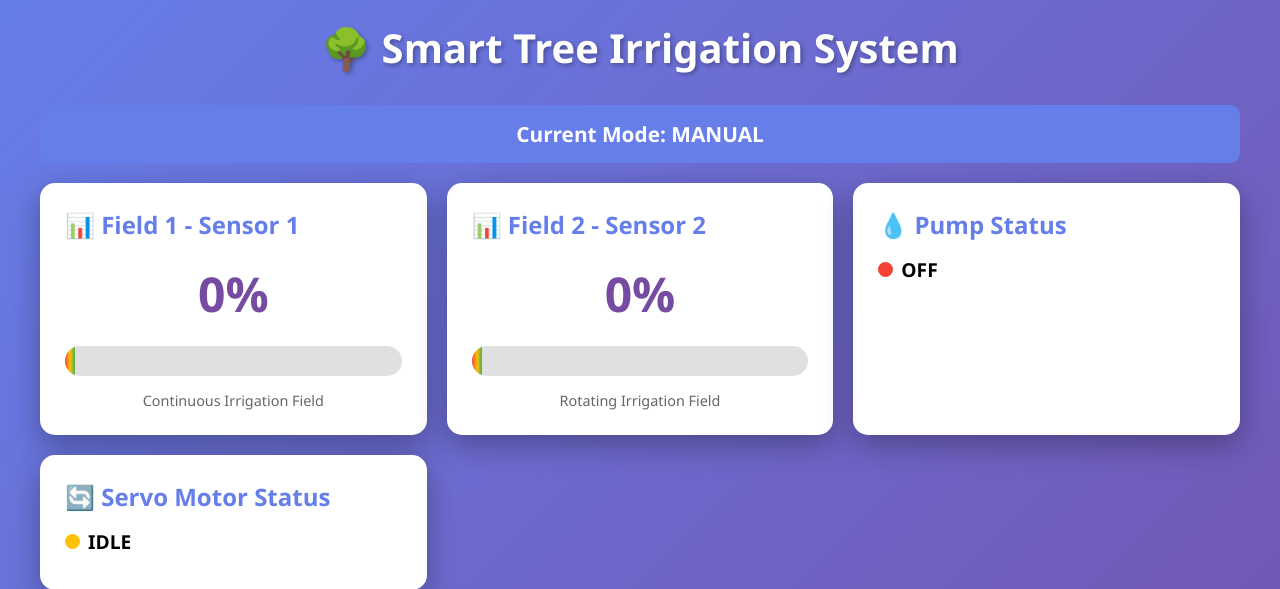
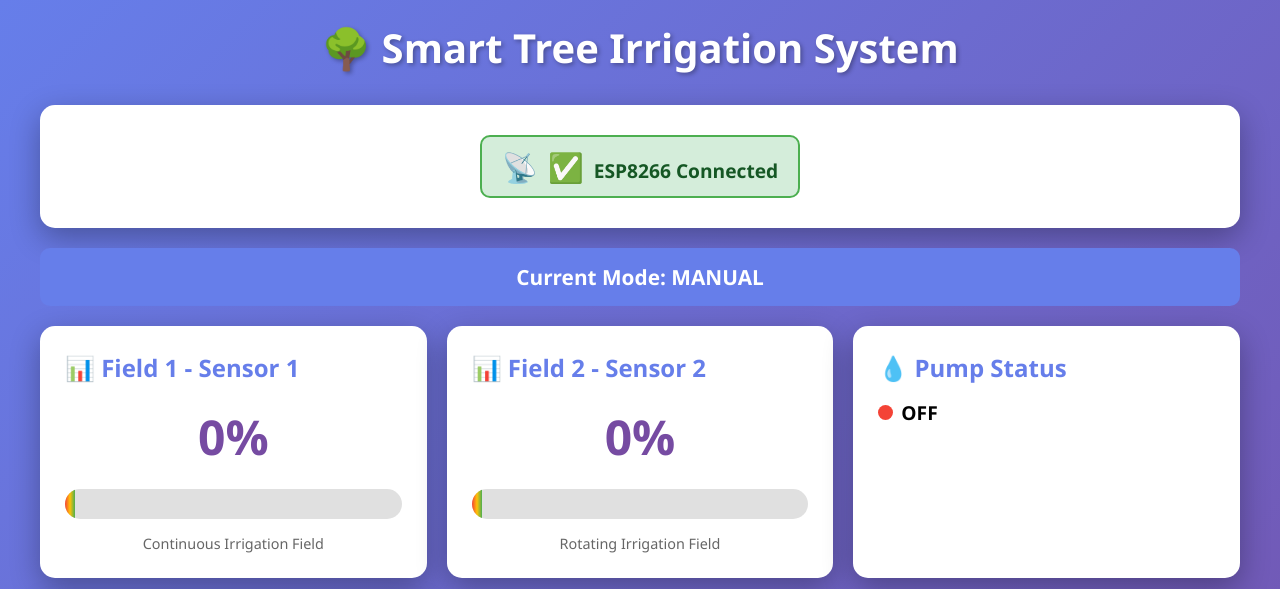
Before and after one commit to safiullah-foragy/Iot_smart_Tree_irrigation_and-monitoring_system, a Flask app: page / in a window 1280 px wide. Shown: the top 589 px of the page. Run offline with Flask 3, Linux system fonts and the light colour scheme.

Commit message:
Add ESP8266 connection status monitoring with offline detection

```diff
--- a/app.py
+++ b/app.py
@@ -1,6 +1,6 @@
 from flask import Flask, jsonify, request, render_template
 from flask_cors import CORS
-from datetime import datetime
+from datetime import datetime, timedelta
 import threading
 import time
 
@@ -15,11 +15,16 @@ system_state = {
     'servo_state': 'IDLE',  # IDLE, STATE1 (180 deg), STATE2 (rotating)
     'control_mode': 'MANUAL',  # MANUAL or AUTO
     'last_update': datetime.now().isoformat(),
+    'last_esp_update': datetime.now(),  # Track ESP8266 last communication
+    'esp_connected': True,  # Connection status
     'auto_mode_active': False,
     'manual_mode_active': True,
     'field1_active': False,
     'field2_active': False
 }
+
+# ESP8266 connection timeout (seconds)
+ESP_TIMEOUT = 15  # Consider offline if no data for 15 seconds
 
 # Thresholds for auto mode
 MOISTURE_THRESHOLD_LOW = 30  # Below this, irrigation needed
@@ -37,7 +42,16 @@ def index():
 def get_status():
     """Get current system status"""
     with state_lock:
-        return jsonify(system_state)
+        # Check if ESP8266 is still connected
+        time_since_update = (datetime.now() - system_state['last_esp_update']).total_seconds()
+        system_state['esp_connected'] = time_since_update < ESP_TIMEOUT
+
+        # Create response with connection status
+        response = system_state.copy()
+        response['last_esp_update'] = system_state['last_esp_update'].isoformat()
+        response['seconds_since_update'] = int(time_since_update)
+
+        return jsonify(response)
 
 @app.route('/api/sensor_data', methods=['POST'])
 def receive_sensor_data():
@@ -49,6 +63,8 @@ def receive_sensor_data():
             system_state['sensor1_moisture'] = data.get('sensor1', 0)
             system_state['sensor2_moisture'] = data.get('sensor2', 0)
             system_state['last_update'] = datetime.now().isoformat()
+            system_state['last_esp_update'] = datetime.now()  # Update ESP connection timestamp
+            system_state['esp_connected'] = True  # Mark as connected
 
         # If auto mode is active, process the logic
         if system_state['auto_mode_active']:
@@ -200,6 +216,10 @@ def auto_control_logic():
 def get_esp_commands():
     """ESP8266 polls this endpoint to get commands"""
     with state_lock:
+        # Update ESP connection timestamp when it polls for commands
+        system_state['last_esp_update'] = datetime.now()
+        system_state['esp_connected'] = True
+
         commands = {
             'pump': system_state['pump_status'],
             'servo': system_state['servo_state'],
--- a/templates/index.html
+++ b/templates/index.html
@@ -262,6 +262,62 @@
             color: white;
             font-weight: bold;
         }
+
+        .connection-status {
+            background: white;
+            border-radius: 15px;
+            padding: 20px;
+            box-shadow: 0 10px 30px rgba(0,0,0,0.3);
+            margin-bottom: 20px;
+            text-align: center;
+        }
+
+        .connection-indicator {
+            display: inline-flex;
+            align-items: center;
+            font-size: 1.2em;
+            font-weight: bold;
+            padding: 10px 20px;
+            border-radius: 10px;
+            margin: 10px 0;
+        }
+
+        .connection-online {
+            background: #d4edda;
+            color: #155724;
+            border: 2px solid #4CAF50;
+        }
+
+        .connection-offline {
+            background: #f8d7da;
+            color: #721c24;
+            border: 2px solid #f44336;
+            animation: blink 1.5s ease-in-out infinite;
+        }
+
+        @keyframes blink {
+            0%, 100% { opacity: 1; }
+            50% { opacity: 0.6; }
+        }
+
+        .connection-icon {
+            font-size: 1.5em;
+            margin-right: 10px;
+        }
+
+        .offline-warning {
+            background: #fff3cd;
+            color: #856404;
+            padding: 15px;
+            border-radius: 10px;
+            margin-top: 15px;
+            border: 2px solid #ffc107;
+            display: none;
+        }
+
+        .offline-warning.show {
+            display: block;
+        }
     </style>
 </head>
 <body>
@@ -270,6 +326,18 @@
 
         <!-- Alert Messages -->
         <div id="alertContainer"></div>
+
+        <!-- ESP8266 Connection Status -->
+        <div class="connection-status">
+            <div class="connection-indicator" id="connectionStatus">
+                <span class="connection-icon">📡</span>
+                <span id="connectionText">Checking connection...</span>
+            </div>
+            <div class="offline-warning" id="offlineWarning">
+                ⚠️ <strong>Device Offline:</strong> ESP8266 is not responding. Please check if the device is powered on and WiFi connection is stable.
+                <br><small>Last communication: <span id="lastCommTime">Unknown</span></small>
+            </div>
+        </div>
 
         <!-- Current Mode Display -->
         <div class="current-mode" id="currentMode">
@@ -388,6 +456,27 @@
             try {
                 const response = await fetch(`${API_BASE}/api/status`);
                 const data = await response.json();
+
+                // Update ESP8266 connection status
+                const connectionStatus = document.getElementById('connectionStatus');
+                const connectionText = document.getElementById('connectionText');
+                const offlineWarning = document.getElementById('offlineWarning');
+                const lastCommTime = document.getElementById('lastCommTime');
+
+                if (data.esp_connected) {
+                    connectionStatus.className = 'connection-indicator connection-online';
+                    connectionText.innerHTML = '<span class="connection-icon">✅</span>ESP8266 Connected';
+                    offlineWarning.classList.remove('show');
+                } else {
+                    connectionStatus.className = 'connection-indicator connection-offline';
+                    connectionText.innerHTML = '<span class="connection-icon">❌</span>ESP8266 OFFLINE';
+                    offlineWarning.classList.add('show');
+
+                    // Update last communication time
+                    if (data.seconds_since_update) {
+                        lastCommTime.textContent = `${data.seconds_since_update} seconds ago`;
+                    }
+                }
 
                 // Update sensor values
                 document.getElementById('sensor1Value').textContent = data.sensor1_moisture + '%';
```
